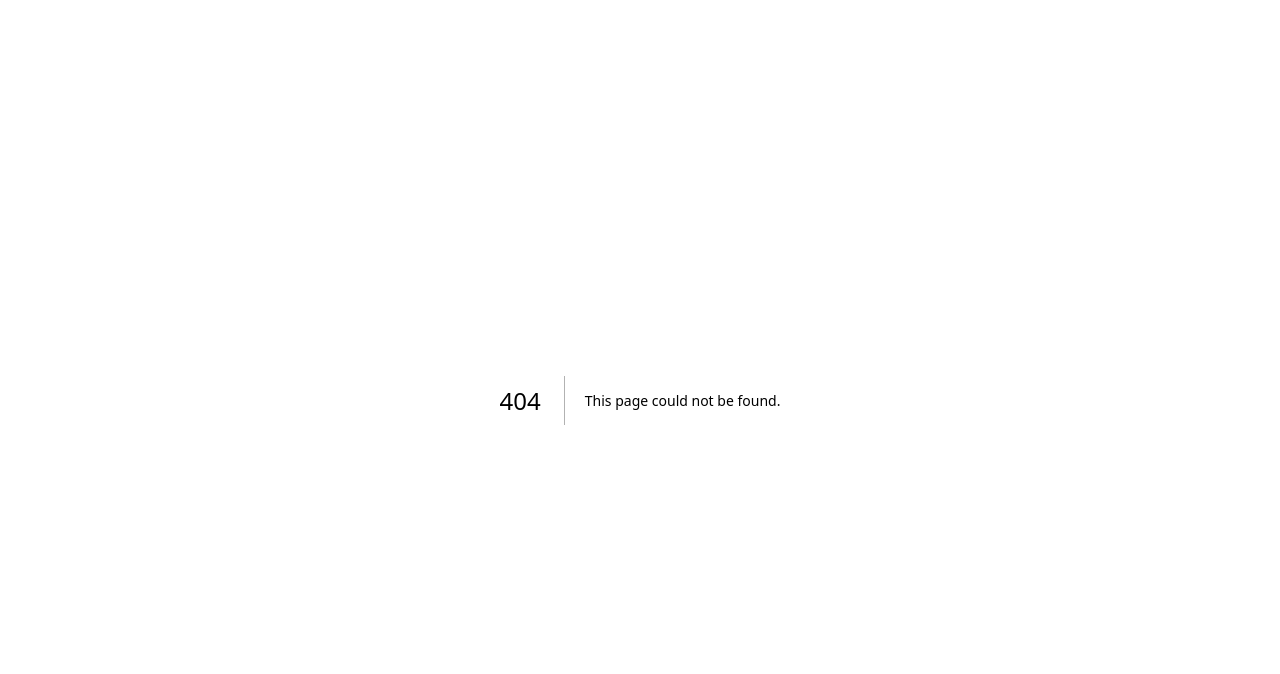
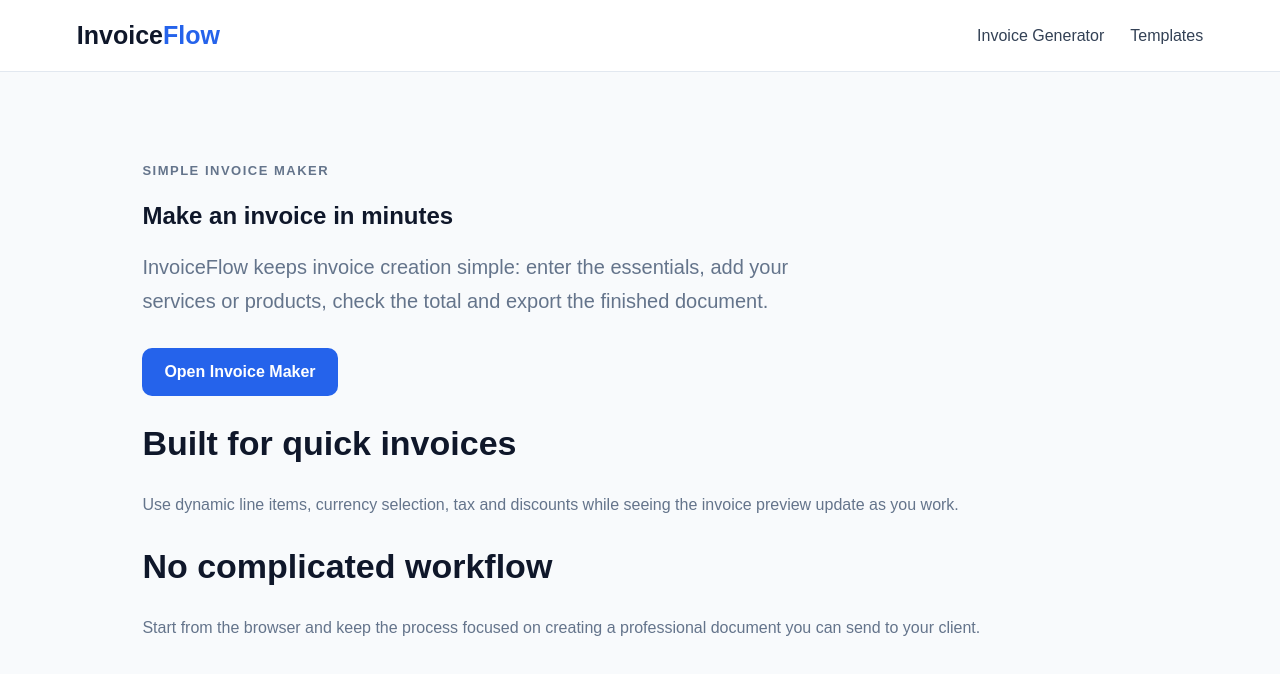
Before and after one commit to wakilmustaqeem/invoiceflow, a Next.js app: page /invoice-maker in a window 1280 px wide. Before the commit this address had no page. Shown: the top 674 px of the page. Built offline with nearby package versions, Linux system fonts and the light colour scheme.

Commit message:
seo: add invoice maker landing page

```diff
--- /dev/null
+++ b/app/invoice-maker/page.tsx
@@ -0,0 +1,3 @@
+import Link from 'next/link';
+export const metadata={title:'Invoice Maker | Create an Invoice Online | InvoiceFlow',description:'A simple invoice maker for creating professional invoices online with live totals, printing and PDF export.'};
+export default function InvoiceMaker(){return <main><header className="nav"><div className="brand">Invoice<span>Flow</span></div><nav><Link href="/invoice-generator">Invoice Generator</Link><Link href="/invoice-template">Templates</Link></nav></header><section className="content"><p className="eyebrow">SIMPLE INVOICE MAKER</p><h1>Make an invoice in minutes</h1><p className="lead">InvoiceFlow keeps invoice creation simple: enter the essentials, add your services or products, check the total and export the finished document.</p><div className="actions"><Link className="btn primary" href="/invoice-generator">Open Invoice Maker</Link></div><h2>Built for quick invoices</h2><p>Use dynamic line items, currency selection, tax and discounts while seeing the invoice preview update as you work.</p><h2>No complicated workflow</h2><p>Start from the browser and keep the process focused on creating a professional document you can send to your client.</p></section></main>}
```
